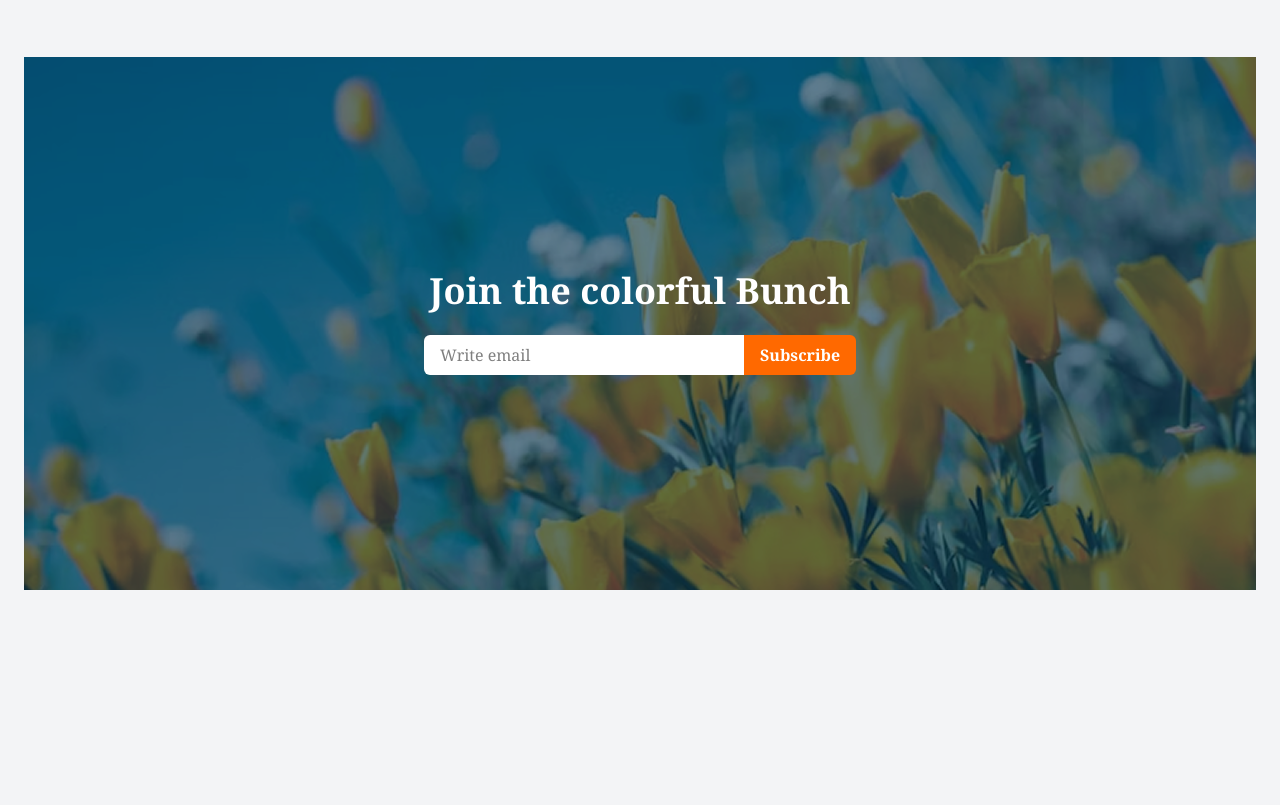
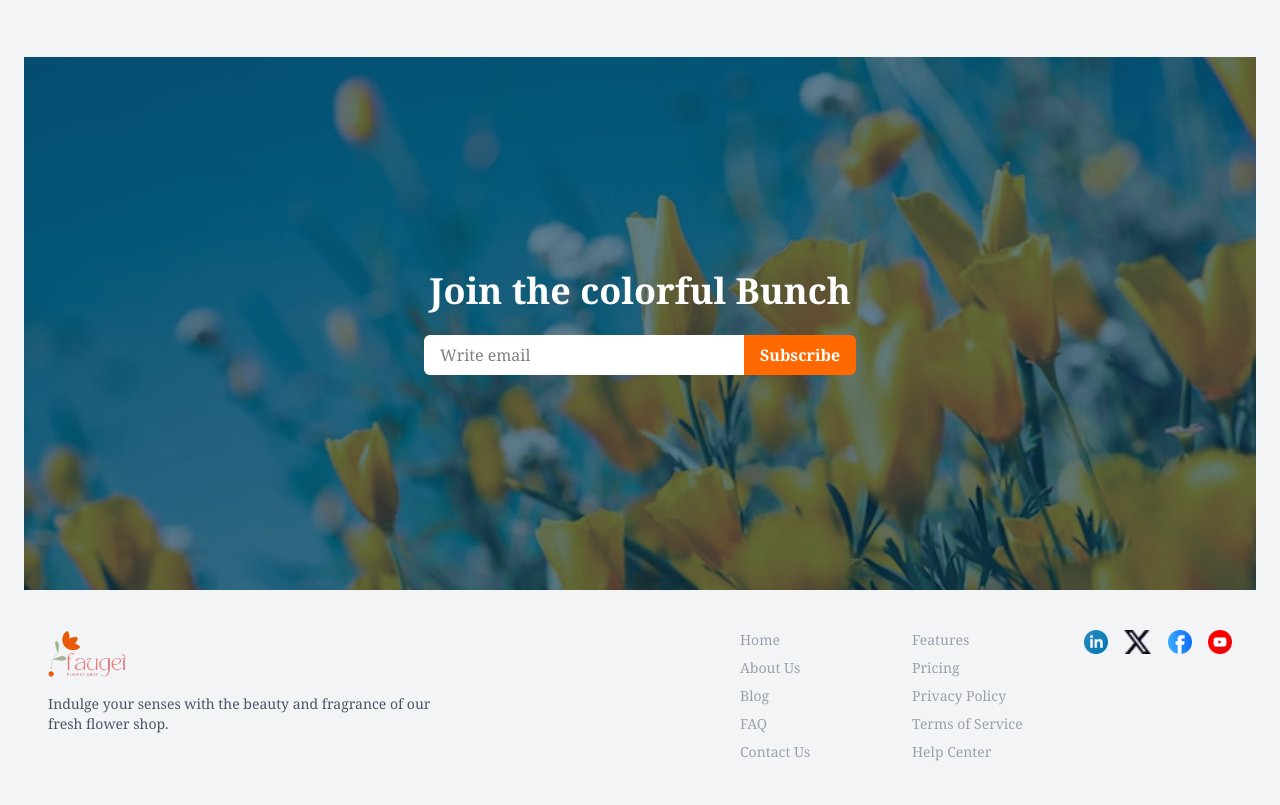
Before and after one commit to Kamrul210/My-Second-Assignment, a plain HTML site: page code/index.html in a window 1280 px wide. Shown: the part 3560-4365 px from the top of the page. Before the commit the page ends 4174 px from the top, so only its background shows below. Drawn offline with nearby package versions, Linux system fonts and the light colour scheme.

```diff
--- a/code/index.html
+++ b/code/index.html
@@ -181,6 +181,47 @@
   </div>
 </section>
  </main>
+ <footer class="bg-gray-100 py-10 px-6">
+  <div class="max-w-7xl mx-auto flex flex-col md:flex-row justify-between">
+    <!-- Logo and Description -->
+    <div class="mb-6 md:mb-0 max-w-sm">
+      <img src="../assets/logo.png" alt="logo" class="h-12 mb-4" />
+      <p class="text-gray-600 text-sm">
+        Indulge your senses with the beauty and fragrance of our fresh flower shop.
+      </p>
+    </div>
+
+    <!-- Links -->
+    <div class="grid grid-cols-2 md:grid-cols-3 gap-6 text-sm text-gray-400">
+      <div>
+        <ul class="space-y-2">
+          <li><a href=>Home</a></li>
+          <li><a href=>About Us</a></li>
+          <li><a href=>Blog</a></li>
+          <li><a href=>FAQ</a></li>
+          <li><a href=>Contact Us</a></li>
+        </ul>
+      </div>
+      <div>
+        <ul class="space-y-2">
+          <li><a href="#" class="hover:text-pink-500">Features</a></li>
+          <li><a href="#" class="hover:text-pink-500">Pricing</a></li>
+          <li><a href="#" class="hover:text-pink-500">Privacy Policy</a></li>
+          <li><a href="#" class="hover:text-pink-500">Terms of Service</a></li>
+          <li><a href="#" class="hover:text-pink-500">Help Center</a></li>
+        </ul>
+      </div>
+
+      <!-- Social Icons -->
+      <div class="flex space-x-4 items-start">
+        <a href="#"><img src="../assets/icon-linkedin.png" alt="LinkedIn" class="h-6" /></a>
+        <a href="#"><img src="../assets/icon-twitter.png" alt="X" class="h-6" /></a>
+        <a href="#"><img src="../assets/icon-facebook.png" alt="Facebook" class="h-6" /></a>
+        <a href="#"><img src="../assets/icon-youtube.png" alt="YouTube" class="h-6" /></a>
+      </div>
+    </div>
+  </div>
+</footer>
 
 </body>
 </html>
```
